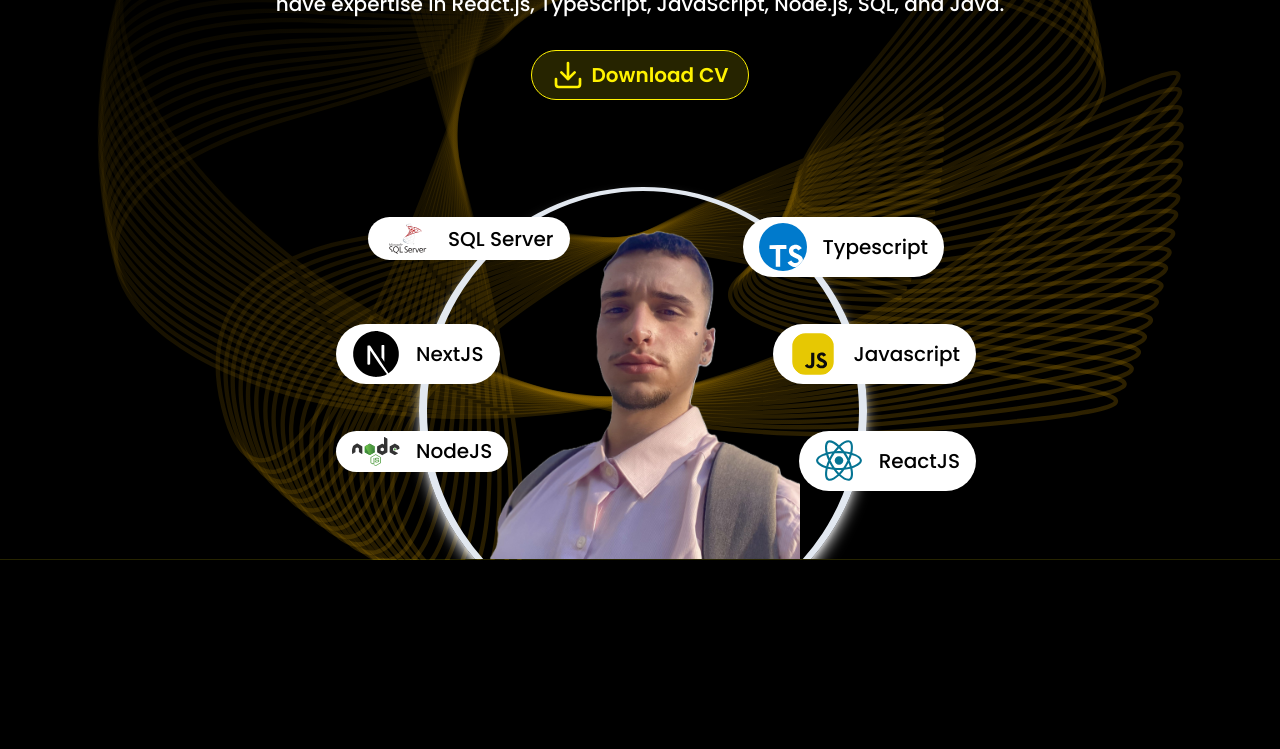
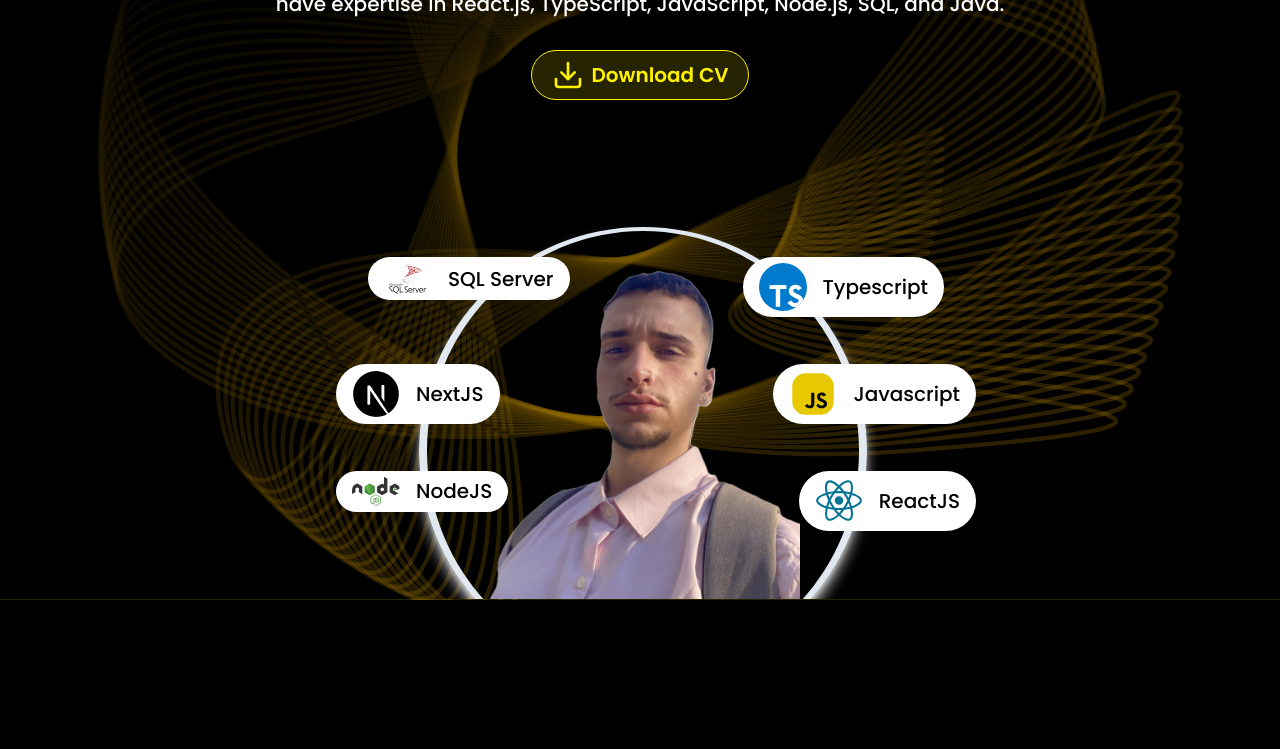
Before and after one commit to GhabrielMolina/portfolio-web, a React (Vite) app: page / in a window 1280 px wide. Shown: the part 500-1249 px from the top of the page. Built offline with nearby package versions, Linux system fonts and the light colour scheme.

Commit message:
fix: height in certificates and apresentations fields

```diff
--- a/src/_components/fields/apresentation.tsx
+++ b/src/_components/fields/apresentation.tsx
@@ -87,7 +87,7 @@ const ApresentationField = () => {
       />
 
       {/* MY PHOTO */}
-      <div className="relative">
+      <div className="relative mt-10">
         <div
           className="absolute -left-[29%] -bottom-[20%] w-fit flex items-center justify-center
           sm:-left-[18%] sm:-bottom-[15%]
--- a/src/_components/fields/certificates.tsx
+++ b/src/_components/fields/certificates.tsx
@@ -35,8 +35,7 @@ const CertificatesField = () => {
           orientation="vertical"
         >
           <CarouselContent
-            className="--mt-1 h-56
-            md:h-64
+            className="--mt-1 h-64
             lg:h-80"
           >
             {certificateOptions.map((certificate, index) => (
@@ -49,7 +48,7 @@ const CertificatesField = () => {
                     className="flex items-start flex-col gap-4 p-0
                     md:gap-5"
                   >
-                    <div className="flex items-end justify-between w-full">
+                    <div className="flex items-end justify-between w-full gap-1">
                       <div className="flex items-center gap-3  bg-primary pr-3  rounded-full">
                         <div className="bg-secondary rounded-full">
                           <img
```
